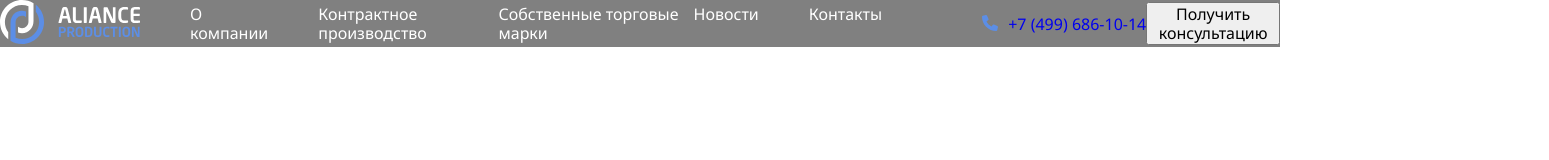
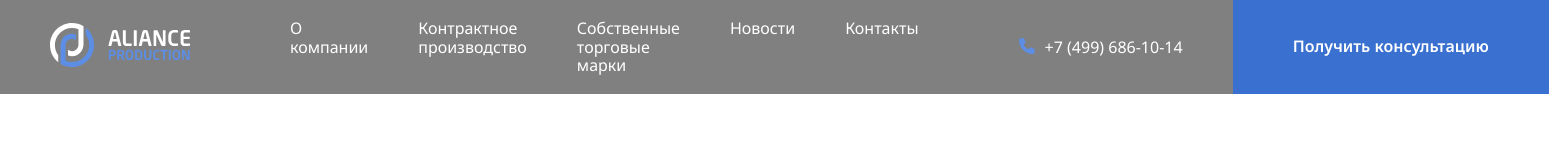
Before and after one commit to Yriiko/Aliance, a plain HTML site: page index.html in a window 1280 px wide. Shown: the whole page, 1549 px wide, since content can reach past the window. Drawn offline with Linux system fonts and the light colour scheme.

Commit message:
add: navbar

```diff
--- a/css/style.css
+++ b/css/style.css
@@ -9,6 +9,10 @@ body {
   display: flex;
   align-items: center;
   color: #fff;
+  height: 94px;
+}
+.header-logo {
+  padding: 25px 50px;
 }
 .header-nav {
   display: flex;
@@ -28,8 +32,27 @@ body {
   display: flex;
   align-items: center;
   gap: 10px;
+  margin-right: 50px;
 }
 .header-phone-link {
   text-decoration: none;
   font-size: 16px;
+  color: inherit;
 }
+.button {
+  font-size: 16px;
+  font-weight: 600;
+  line-height: 160%;
+  color: rgb(255, 255, 255);
+  background: rgb(58, 113, 209);
+  display: flex;
+  align-items: center;
+  justify-content: center;
+  padding: 25px 60px;
+  gap: 10px;
+  border: none;
+  flex-shrink: 0;
+}
+.header-button {
+  height: 100%;
+}
--- a/index.html
+++ b/index.html
@@ -15,7 +15,7 @@
 <body>
   <header class="header">
     <nav class="navbar">
-      <a href="./" class="logo-link">
+      <a href="./" class="header-logo">
         <img src="./img/logo_white.svg" alt="Aliance Production" class="logo-white">
       </a>
       <ul class="header-nav">
```
